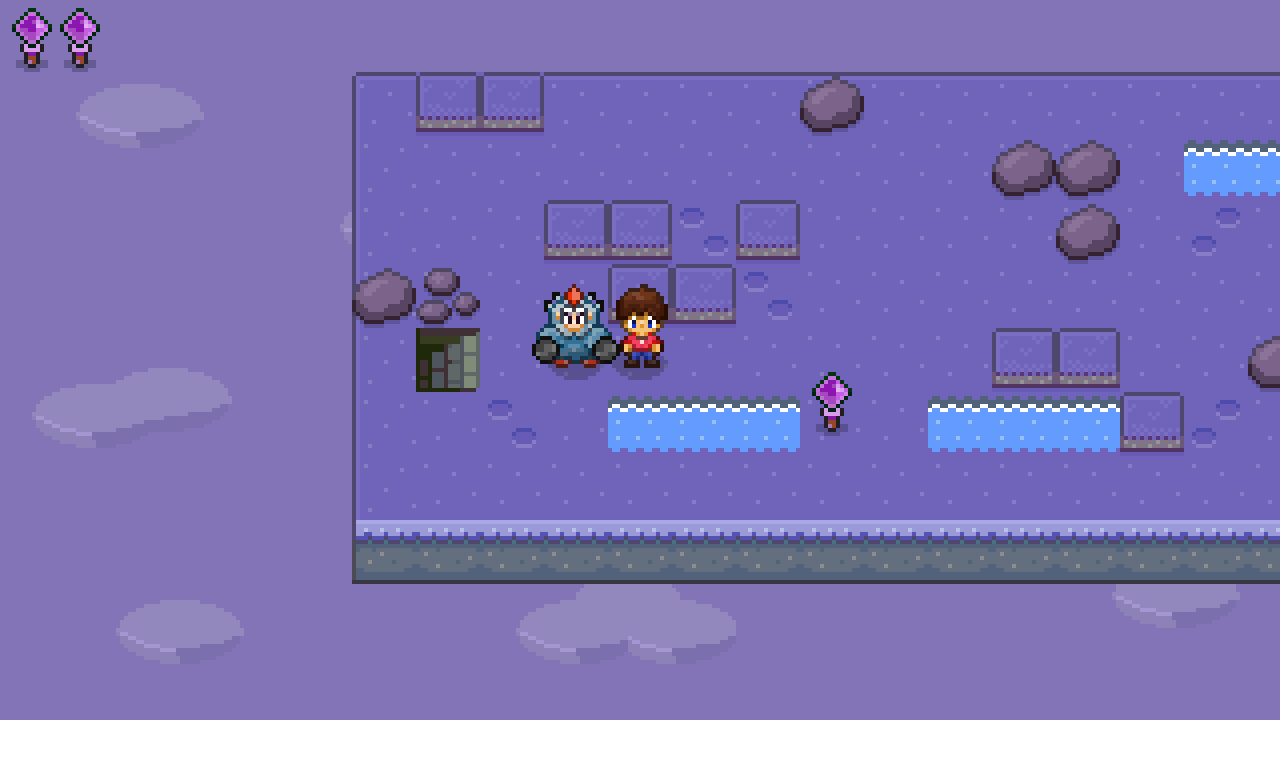
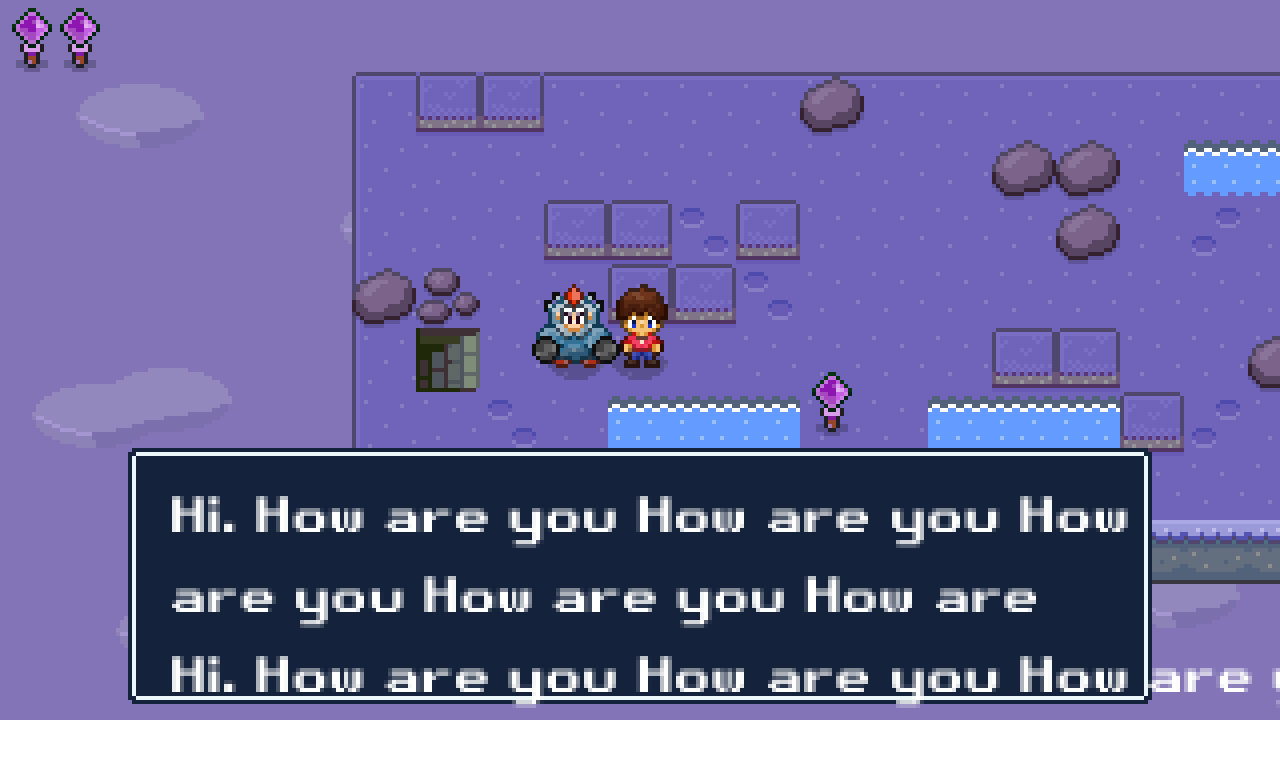
Before and after one commit to AlbePao/canvas-rpg, a website built with Vite: page index.html in a window 1280 px wide. Built offline with nearby package versions, Linux system fonts and the light colour scheme.

Commit message:
Text Boxes with Fonts

```diff
--- a/src/Resource.ts
+++ b/src/Resource.ts
@@ -18,6 +18,8 @@ class Resources {
     caveGround: '/sprites/cave-ground.png',
     // NPCs
     knight: '/sprites/knight-sheet-1.png',
+    // HUD
+    textBox: '/sprites/text-box.png',
   } as const;
 
   // A bucket to keep all of our images
--- a/src/objects/Main/Main.ts
+++ b/src/objects/Main/Main.ts
@@ -4,12 +4,14 @@ import { GameObject } from '../../GameObject';
 import { Input } from '../../Input';
 import { Inventory } from '../Inventory/Inventory';
 import { Level } from '../Level/Level';
+import { TextBox } from '../TextBox/TextBox';
 
 export class Main extends GameObject {
   level: Level | null = null;
   input = new Input();
   camera = new Camera();
   inventory = new Inventory();
+  textBox = new TextBox();
 
   constructor() {
     super({});
@@ -36,5 +38,6 @@ export class Main extends GameObject {
 
   drawForeground(ctx: CanvasRenderingContext2D) {
     this.inventory.draw(ctx, this.inventory.position.x, this.inventory.position.y);
+    this.textBox.draw(ctx, 0, 0);
   }
 }
--- /dev/null
+++ b/src/objects/TextBox/TextBox.ts
@@ -0,0 +1,56 @@
+import { GameObject } from '../../GameObject';
+import { resources } from '../../Resource';
+import { Sprite } from '../../Sprite';
+import { Vector2 } from '../../Vector2';
+
+export class TextBox extends GameObject {
+  content = 'Hi. How are you How are you How are you How are you How are you How are you?';
+  backdrop = new Sprite({
+    resource: resources.images.textBox,
+    frameSize: new Vector2(256, 64),
+  });
+
+  constructor() {
+    super({
+      position: new Vector2(32, 112),
+    });
+  }
+
+  drawImage(ctx: CanvasRenderingContext2D, x: number, y: number): void {
+    // Draw backdrop first
+    this.backdrop.drawImage(ctx, x, y);
+
+    // Now we draw text
+    ctx.font = '12px fontRetroGaming';
+    ctx.textAlign = 'left';
+    ctx.textBaseline = 'top';
+    ctx.fillStyle = '#FFFFFF';
+
+    const MAX_WIDTH = 250;
+    const LINE_HEIGHT = 20;
+    const PADDING_LEFT = 10;
+    const PADDING_TOP = 12;
+
+    let words = this.content.split(' ');
+    let line = '';
+
+    for (let n = 0; n < words.length; n++) {
+      let testLine = line + words[n] + ' ';
+      let metrics = ctx.measureText(testLine);
+      let testWidth = metrics.width;
+
+      // If the test line exceeds the medium width, and it's not the first word...
+      if (testWidth > MAX_WIDTH && n > 0) {
+        ctx.fillText(line, x + PADDING_LEFT, y + PADDING_TOP);
+        // Reset the line to start with the current word
+        line = words[n] + ' ';
+        // Move our cursor downwards
+        y += LINE_HEIGHT;
+      } else {
+        line = testLine;
+      }
+    }
+
+    ctx.fillText(this.content, x + PADDING_LEFT, y + PADDING_TOP);
+  }
+}
--- a/src/style.css
+++ b/src/style.css
@@ -10,3 +10,8 @@ canvas {
   width: 100%;
   background: blue;
 }
+
+@font-face {
+  font-family: fontRetroGaming;
+  src: url('/fonts/Retro Gaming.ttf');
+}
```
Also changed, not shown: public/fonts/Retro Gaming.ttf (added).
